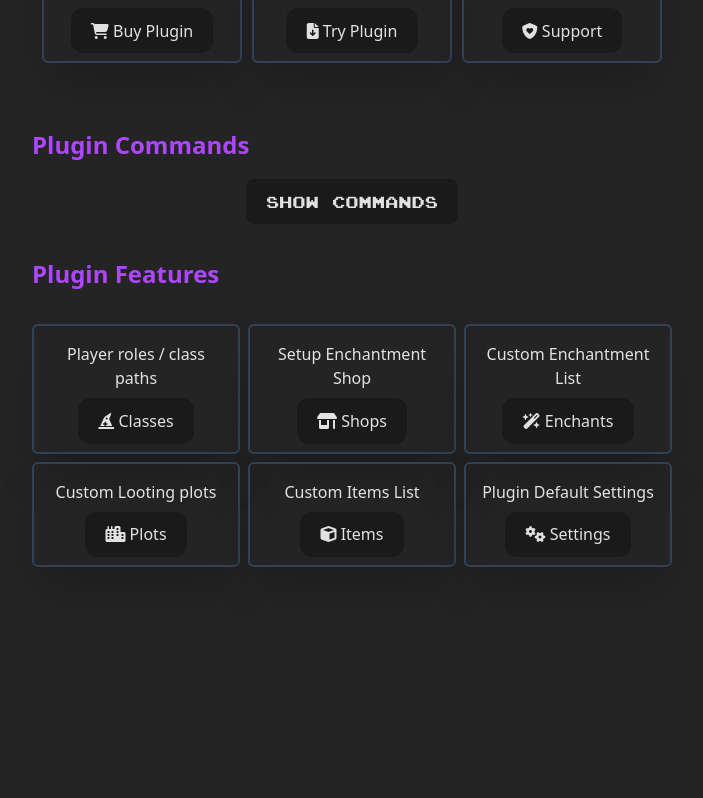
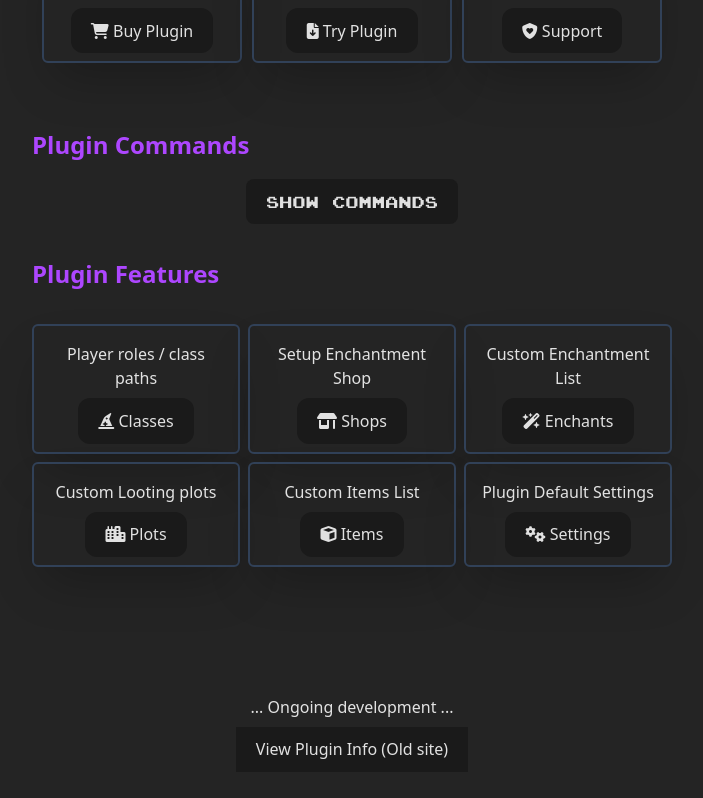
Before and after one commit to jaymar921/JHProjects-web, a React (Vite) app: page /ce3 in a window 1280 px wide. Shown: the part 762-1560 px from the top of the page, without its empty margins (288-991 px from the left). Before the commit the page ends 1377 px from the top, so only its background shows below. Built offline with nearby package versions, Linux system fonts and the light colour scheme.

Commit message:
Partial View | Added Old Link Button

```diff
--- a/src/components/page_components/CE3_EnchantComponent.jsx
+++ b/src/components/page_components/CE3_EnchantComponent.jsx
@@ -14,15 +14,15 @@ function CE3_EnchantComponent({ enchantment }) {
   } = enchantment;
   return (
     <div className="w-full border-2 p-2">
-      <h1 className="text-xl">
+      <h1 className="text-2xl font-mono font-extrabold">
         {title}
         <span className="text-amber-400 pl-2">
           {currency}
           {price}
-          <i class="fa-solid fa-tag"></i>
+          <i class="fa-solid fa-tag pl-2"></i>
         </span>
       </h1>
-      <h3 className="text-red-300">Max Level: {maxLevel}</h3>
+      <h3 className="text-red-300 text-sm">Max Level: {maxLevel}</h3>
       <h3 className="text-blue-400">({type} ENCHANTMENT)</h3>
       <p className="text-gray-400 font-mono">{description}</p>
       {damageType && damageType.length > 0 && (
--- a/src/components/pages/CE3Page.jsx
+++ b/src/components/pages/CE3Page.jsx
@@ -6,6 +6,7 @@ import WindowWrap from "../modals/windowWrap";
 import CE3_Enchants from "./ce3_subcontent/CE3_Enchants";
 import { CommandList } from "../contants/custom_enchants_3/CE3Constants";
 import CE3_CommandTableComponent from "../page_components/CE3_CommandTableComponent";
+import CE3_Support from "../page_components/CE3_Support";
 
 function CE3Page() {
   const [subcontent, setSubcontent] = useState("none");
@@ -25,6 +26,8 @@ function CE3Page() {
         return <CE3_Classes />;
       case "enchants":
         return <CE3_Enchants />;
+      case "support":
+        return <CE3_Support />;
       default:
         return <></>;
     }
@@ -141,19 +144,6 @@ function CE3Page() {
         </div>
       </section>
 
-      {/* <div className="text-center w-full py-20">
-        <h3>Ongoing development</h3>
-        <button
-          onClick={() =>
-            RedirectTo(
-              "https://jaymar921.github.io/jaymar_plugin_wiki/CE3_WIKI/"
-            )
-          }
-        >
-          Plugin Info
-        </button>
-      </div> */}
-
       <section className="justify-items-center py-4">
         <div className="w-[80%] md:w-[50%]">
           <h3 className="text-[1.2em] md:text-[1.5em] text-purple-500 font-bold">
@@ -220,6 +210,19 @@ function CE3Page() {
       </section>
 
       <section className="w-full">{subContentWindow()}</section>
+
+      <div className="text-center w-full py-20">
+        <h3 className="pb-2">... Ongoing development ...</h3>
+        <button
+          onClick={() =>
+            RedirectTo(
+              "https://jaymar921.github.io/jaymar_plugin_wiki/CE3_WIKI/"
+            )
+          }
+        >
+          View Plugin Info (Old site)
+        </button>
+      </div>
     </div>
   );
 }
```
